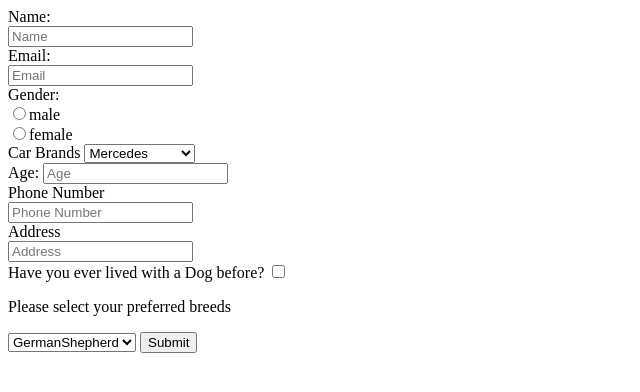
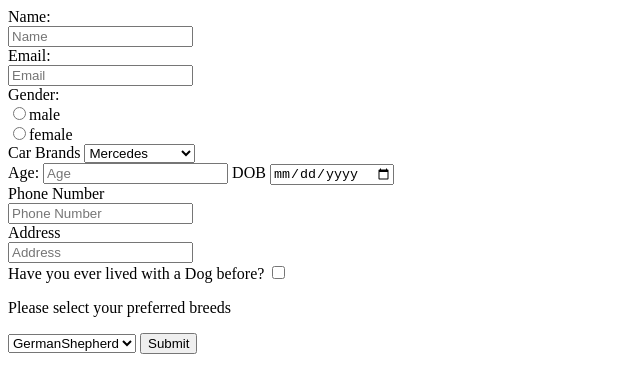
Before and after one commit to acciojob/signup-form-car-Vyshnavi1986, a website: page main.html in a window 1280 px wide. Shown: the whole page, without its empty margins (0-640 px from the left). Drawn offline with Linux system fonts and the light colour scheme.

Commit message:
created a submission

```diff
--- a/main.html
+++ b/main.html
@@ -23,7 +23,8 @@
 	</select><br>
 	<label for="Age">Age:</label>
 	<input type="text" required="yes" id="age" placeholder="Age" name="Age"></input>
-
+	<label for="DOB">DOB</label>
+	<input type="date" required="yes" id="dob"></input>
   <br>
   <label for="phone">Phone Number</label><br>
   <input type="text" placeholder="Phone Number" id="phone" name="phone"><br>
```
